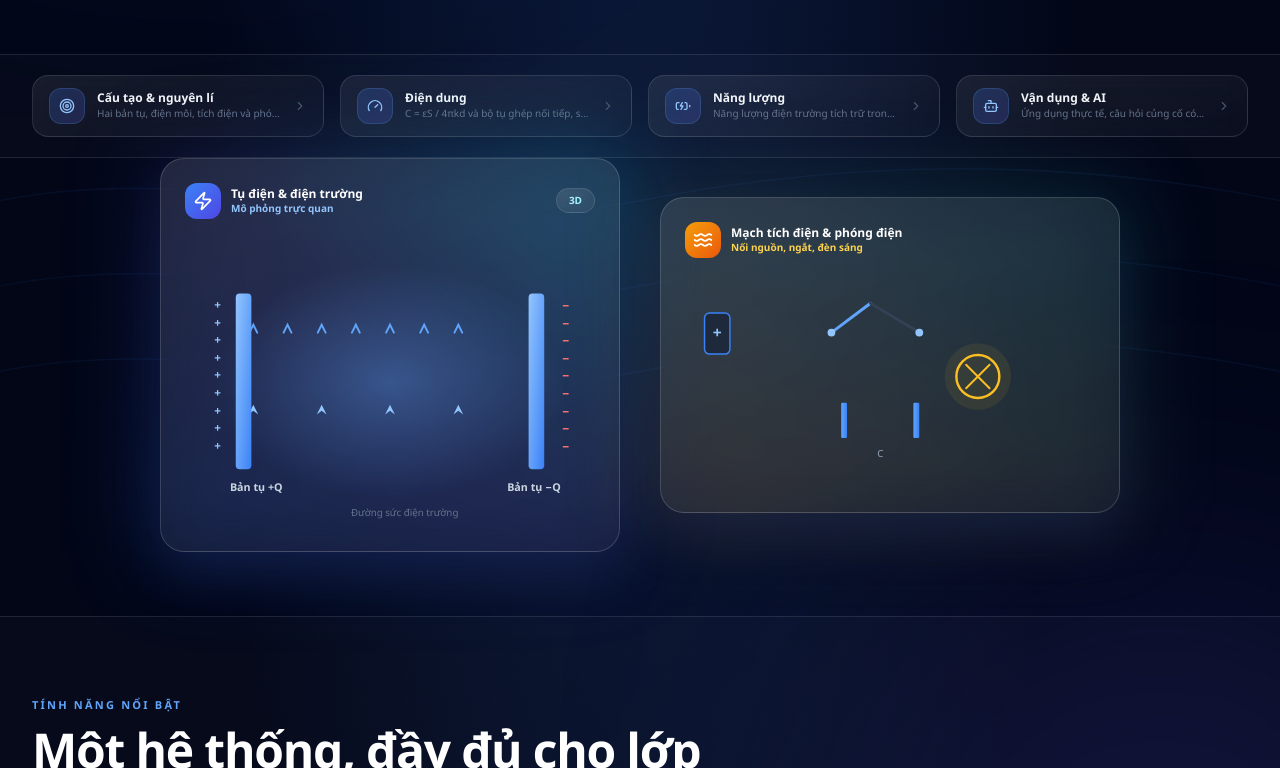
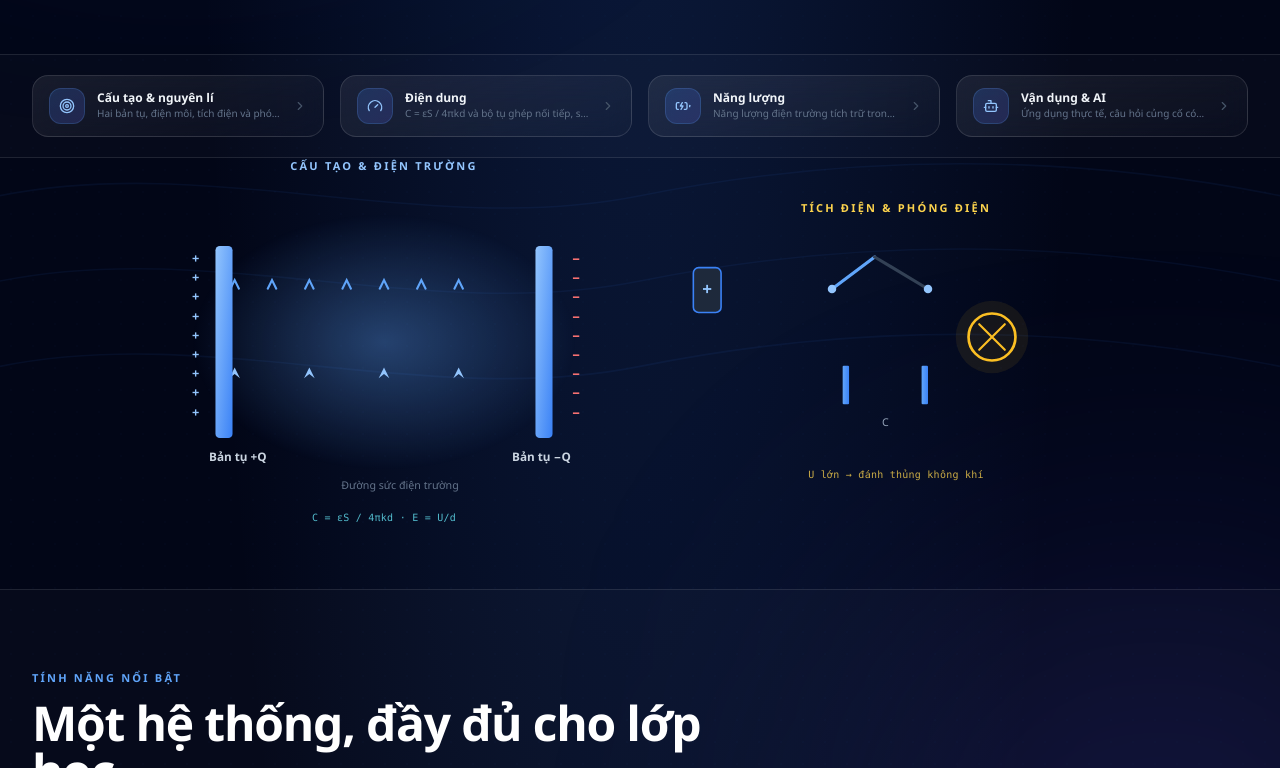
Before and after one commit to APhongVN/vatly11, a Next.js app: page / in a window 1280 px wide. Shown: the part 677-1445 px from the top of the page. Built offline with nearby package versions, Linux system fonts and the light colour scheme.

Commit message:
Homepage: drop glass image-frames around physics diagrams, render them as crisp standalone line-art with labels + formulas

```diff
--- a/src/app/page.tsx
+++ b/src/app/page.tsx
@@ -1,7 +1,7 @@
 import Link from "next/link";
 import {
   GraduationCap, LayoutDashboard, Sparkles, BookOpen, ChevronRight, Microscope,
-  Bot, Target, CheckCircle2, Zap, BatteryCharging, Waves, Gauge, ArrowRight,
+  Bot, Target, CheckCircle2, BatteryCharging, Gauge, ArrowRight,
   Sigma, Atom, ShieldCheck, Timer, Users, Mail, Github, Play, BarChart,
 } from "lucide-react";
 import { CapacitorIcon, CapacitorDiagram, CircuitDiagram } from "@/components/home/PhysicsIllustrations";
@@ -155,41 +155,20 @@ export default function HomePage() {
         </div>
       </div>
 
-      {/* HOA VIET: so do tu dien + mach tich dien — 1 khong duy nhat, day dan */}
+      {/* HOA VIET: so do tu dien + mach tich dien — khong khung, tran, duong net sac sao */}
       <section id="chu-de" className="relative z-10 max-w-5xl mx-auto px-5 md:px-8 pb-16">
-        <div className="flex flex-col lg:flex-row items-center gap-10 reveal reveal-d2">
-          <div className="relative w-full lg:w-1/2">
-            <div className="absolute -inset-4 rounded-[2rem] bg-gradient-to-tr from-blue-600/25 via-indigo-500/15 to-cyan-400/25 blur-2xl" aria-hidden="true" />
-            <div className="glass-strong relative rounded-3xl p-6 shadow-2xl shadow-blue-950/50">
-              <div className="flex items-center justify-between mb-4">
-                <div className="flex items-center gap-2.5">
-                  <div className="w-9 h-9 rounded-xl bg-gradient-to-br from-blue-500 to-indigo-600 flex items-center justify-center">
-                    <Zap className="w-5 h-5 text-white" />
-                  </div>
-                  <div className="leading-tight">
-                    <p className="text-xs font-black text-white">Tụ điện & điện trường</p>
-                    <p className="text-[10px] text-blue-300 font-semibold">Mô phỏng trực quan</p>
-                  </div>
-                </div>
-                <span className="glass rounded-full px-3 py-1 text-[10px] font-bold text-cyan-200">3D</span>
-              </div>
-              <CapacitorDiagram className="w-full h-auto" />
-            </div>
+        <div className="flex flex-col lg:flex-row items-center justify-center gap-10 md:gap-16 reveal reveal-d2">
+          {/* So do tu dien — tran, khong khung, duong net sac */}
+          <div className="relative w-full max-w-md">
+            <p className="text-[11px] font-bold uppercase tracking-[0.2em] text-blue-300 mb-2 text-center">Cấu tạo & điện trường</p>
+            <CapacitorDiagram className="w-full h-auto" />
+            <p className="text-[10px] font-mono text-cyan-300/80 text-center mt-2 tracking-wide">C = εS / 4πkd · E = U/d</p>
           </div>
-          <div className="relative w-full lg:w-1/2">
-            <div className="absolute -inset-4 rounded-[2rem] bg-gradient-to-tr from-amber-500/15 to-cyan-400/15 blur-2xl" aria-hidden="true" />
-            <div className="glass-strong relative rounded-3xl p-6 shadow-2xl shadow-blue-950/50">
-              <div className="flex items-center gap-2.5 mb-4">
-                <div className="w-9 h-9 rounded-xl bg-gradient-to-br from-amber-500 to-orange-600 flex items-center justify-center">
-                  <Waves className="w-5 h-5 text-white" />
-                </div>
-                <div className="leading-tight">
-                  <p className="text-xs font-black text-white">Mạch tích điện & phóng điện</p>
-                  <p className="text-[10px] text-amber-300 font-semibold">Nối nguồn, ngắt, đèn sáng</p>
-                </div>
-              </div>
-              <CircuitDiagram className="w-full h-auto" />
-            </div>
+          {/* Mach tich dien — tran, khong khung */}
+          <div className="relative w-full max-w-md">
+            <p className="text-[11px] font-bold uppercase tracking-[0.2em] text-amber-300 mb-2 text-center">Tích điện & phóng điện</p>
+            <CircuitDiagram className="w-full h-auto" />
+            <p className="text-[10px] font-mono text-amber-300/80 text-center mt-2 tracking-wide">U lớn → đánh thủng không khí</p>
           </div>
         </div>
       </section>
```
